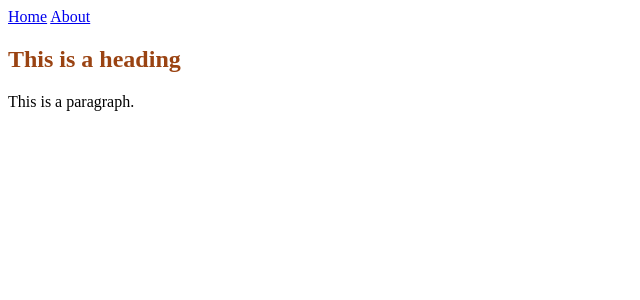
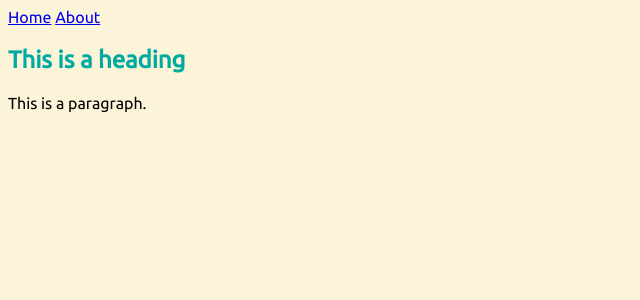
Before and after one commit to MatthewMong/MatthewMong.github.io, a SvelteKit app: page /about in a window 1280 px wide. Shown: the top 300 px of the page, without its empty margins (0-640 px from the left). Built offline with nearby package versions, Linux system fonts and the light colour scheme.

Commit message:
use a font

```diff
--- a/src/routes/+layout.svelte
+++ b/src/routes/+layout.svelte
@@ -1,3 +1,8 @@
+<style>
+    @import '../../static/styles/styles.css';
+    @import '../../static/fonts/fonts.css';
+</style>
+
 <nav>
 	<a href="/">Home</a>
 	<a href="/about">About</a>
--- a/src/routes/+page.svelte
+++ b/src/routes/+page.svelte
@@ -1,2 +1,2 @@
-<h1>Welcome to SvelteKit</h1>
-<p>Visit <a href="https://kit.svelte.dev">kit.svelte.dev</a> to read the documentation</p>
+<h1>Hi</h1>
+<h2>I'm Matthew</h2>
--- a/src/routes/about/+page.svelte
+++ b/src/routes/about/+page.svelte
@@ -1,6 +1,2 @@
-<style>
-@import './styles.css';
-</style>
-
 <h2>This is a heading</h2>
 <p>This is a paragraph.</p>
--- a/src/routes/about/styles.css
+++ /dev/null
@@ -1,3 +0,0 @@
-h2 {
-    color: #9a4312;
-}
--- /dev/null
+++ b/static/fonts/fonts.css
@@ -0,0 +1,4 @@
+@font-face {
+    font-family: 'Ubuntu';
+    src: url('/fonts/Ubuntu/Ubuntu-Regular.ttf') format('truetype');
+}
--- /dev/null
+++ b/static/styles/styles.css
@@ -0,0 +1,32 @@
+:root {
+    --primary: #fcf4d9;
+    --secondary: #8ed2c9;
+    --tertiary: #00aaa0;
+    --quaternary: #d55b3e;
+}
+
+:global(body) {
+    background: var(--primary);
+    font-family: Ubuntu;
+}
+
+:global(h1) {
+    color: var(--tertiary);
+}
+
+:global(h2) {
+    color: var(--tertiary);
+}
+
+:global(.primaryColor) {
+	background: var(--primary);
+}
+
+:global(.secondaryColor) {
+	background: var(--secondary); }
+
+:global(.tertiaryColor) {
+	background: var(--tertiary); }
+
+:global(.quaternaryColor) {
+	background: var(--quaternary); }
```
Also changed, not shown: static/fonts/Ubuntu/UFL.txt (added), static/fonts/Ubuntu/Ubuntu-Regular.ttf (added).
